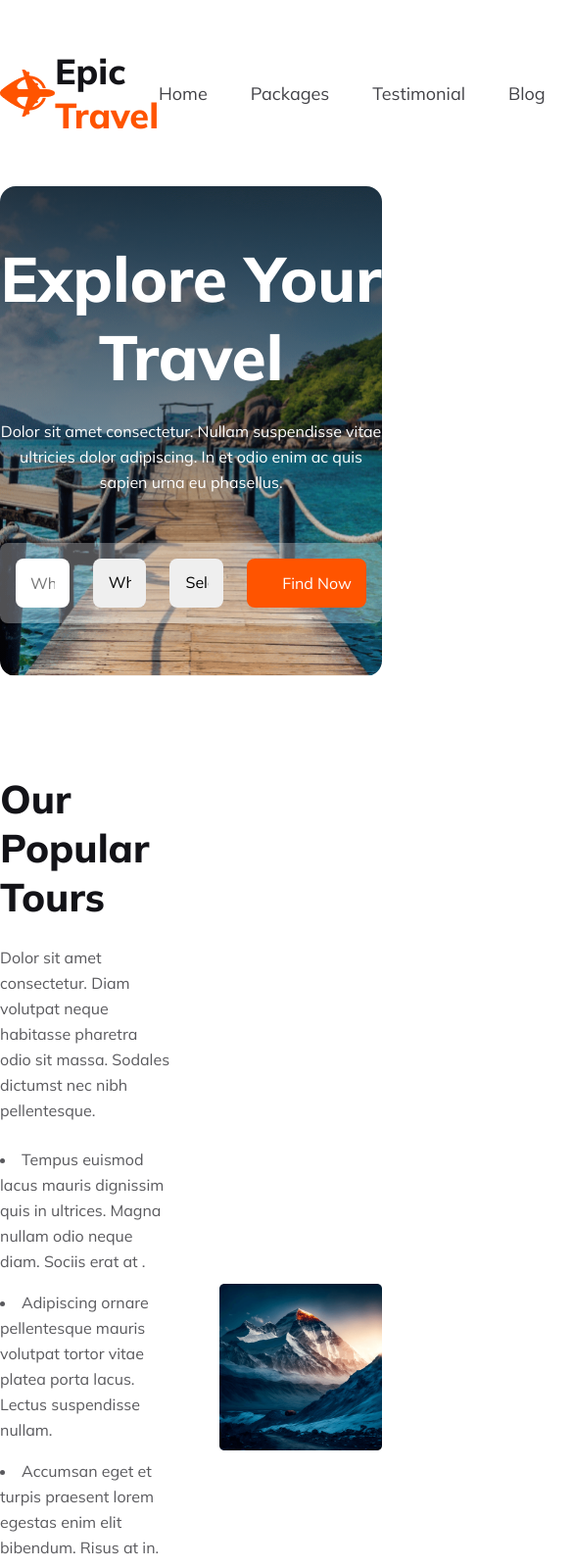
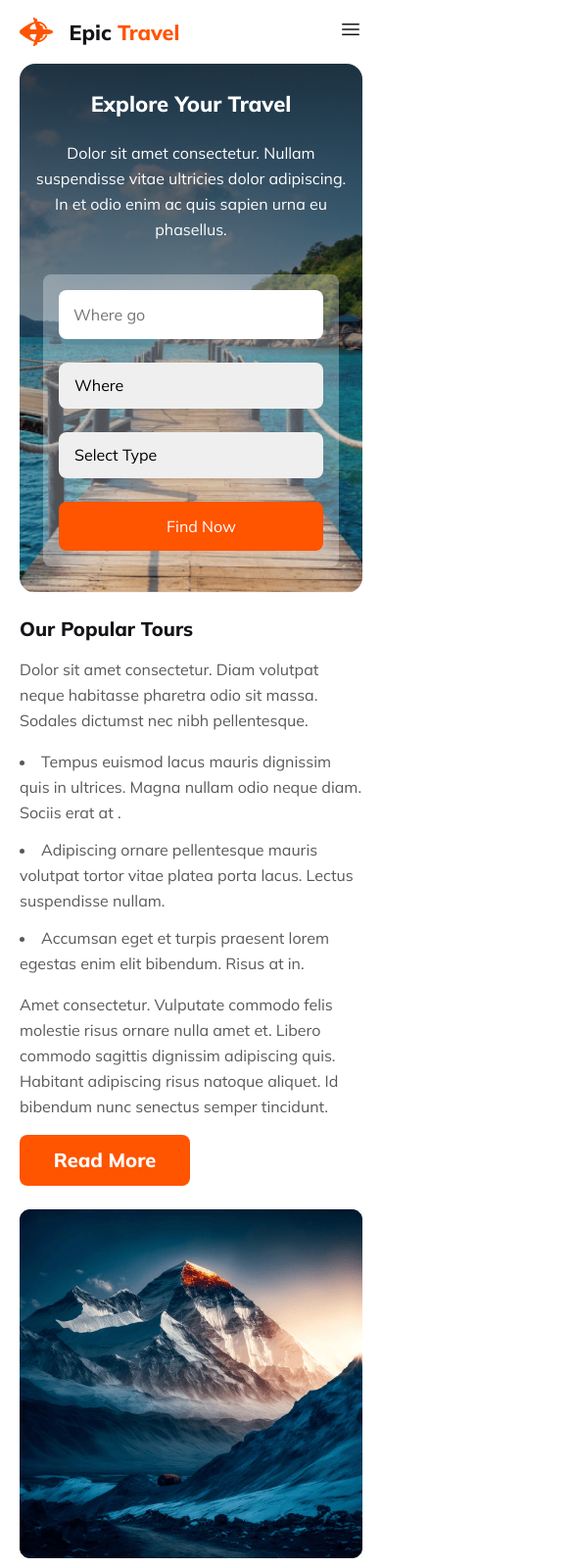
Before and after one commit to Zioun/B9A2-EPIC-TRAVLE, a plain HTML site: page index.html in a window 390 px wide. Shown: the top 1600 px of the page at 98% size, 585 px wide, since content can reach past the window. Drawn offline with Linux system fonts and the light colour scheme.

Commit message:
navbar section, banner section, popular section, destination section responsive complite

```diff
--- a/index.html
+++ b/index.html
@@ -24,6 +24,9 @@
                 <li><a href="#">Testimonial</a></li>
                 <li><a href="#">Blog</a></li>
                 <li><a href="#">Contact</a></li>
+            </div>
+            <div class="hamburger">
+                <img src="icons/hamburger.svg" alt="hamburger">
             </div>
         </nav>
         <!-- nav section end -->
@@ -112,7 +115,7 @@
         </section>
         <!-- destination section end -->
         <!-- choose section start-->
-        <section class="choose container">
+        <!-- <section class="choose container">
             <div class="choose_content">
                 <h1 class="section_title">Why Choose Us</h1>
                 <p class="section_para">Dolor sit amet consectetur. Diam volutpat neque habitasse pharetra odio sit massa. Sodales dictumst nec nibh pellentesque.</p>
@@ -134,10 +137,10 @@
                     <p>Amet consectetur. Vulputate commodo felis molestie risus  ornare nulla amet et. Libero commodo sagittis dignissim adipiscing quis. Habitant adipiscing risus natoque aliquet.</p>
                 </div>
             </div>
-        </section>
+        </section> -->
         <!-- choose section end -->
         <!-- deals section start-->
-        <section class="deals container">
+        <!-- <section class="deals container">
             <div class="deals_content">
                 <h1 class="section_title">Deals & Discounts</h1>
                 <p class="section_para">Dolor sit amet consectetur. Diam volutpat neque habitasse pharetra odio sit massa. Sodales dictumst nec nibh pellentesque.</p>
@@ -205,10 +208,10 @@
                     </div>
                 </div>
             </div>
-        </section>
+        </section> -->
         <!-- deals section end -->
         <!-- video section start -->
-        <section class="video container">
+        <!-- <section class="video container">
             <div class="video_content container">
                 <h1 class="section_title">A Simple Perfect Place To Get Lost</h1>
                 <p class="section_para">Amet consectetur. Vulputate commodo felis molestie risus  ornare nulla amet et. Libero commodo sagittis dignissim adipiscing quis.</p>
@@ -218,10 +221,10 @@
             <div class="video_video">
                 <video controls src="video/travel.mp4"></video>
             </div>
-        </section>
+        </section> -->
         <!-- video section end -->
         <!-- news letter section start -->
-        <section class="news_letter container">
+        <!-- <section class="news_letter container">
             <div class="news_letter_content">
                 <div class="news_letter_content_area">
                     <h2 class="small_title">Newsletter</h2>
@@ -241,12 +244,12 @@
                     <h2>Save up to 70%</h2>
                 </div>
             </div>
-        </section>
+        </section> -->
         <!-- news letter section end -->
     </main>
     <!-- main end -->
     <!-- footer section start -->
-    <footer>
+    <!-- <footer>
         <section class="footer container">
             <div class="footer_logo">
                 <img src="images/logo.png" alt="logo hero travel">
@@ -262,7 +265,7 @@
                 <hr>
                 <h6>2017, All Rights Reserved.</h6>
         </section>
-    </footer>
+    </footer> -->
     <!-- footer section end -->
 </body>
 </html>
--- a/style/style.css
+++ b/style/style.css
@@ -60,6 +60,7 @@
 nav{
     display: flex;
     justify-content: space-between;
+    align-items: center;
     margin: 50px 0;
 }
 nav .logo_area{
@@ -73,11 +74,11 @@ nav .logo_area h1{
     font-style: normal;
     font-weight: 800;
     line-height: normal;
+    margin-left: 17px;
 }
 nav .logo_area span{
     color: #FF5400;
     font-family: Mulish;
-    font-size: 36px;
     font-style: normal;
     font-weight: 800;
     line-height: normal;
@@ -103,6 +104,9 @@ nav .items_area li a{
     font-weight: 400;
     line-height: normal;
 
+}
+.hamburger{
+    display: none;
 }
 /* hero section start */
 .hero{
@@ -667,3 +671,103 @@ footer hr{
     line-height: normal;
 }
 /* footer section end */
+
+/* media query 1200px break point start*/
+@media screen and (max-width: 1200px){
+    .container{
+        max-width: 970px;
+    }
+}
+/* media query 1200px break point end*/
+
+/* media query 1024px break point start*/
+@media screen and (max-width: 1024px){
+    .container{
+        max-width: 740px;
+    }
+    .hamburger{
+        display: block;
+    }
+    nav .items_area{
+        display: none;
+    }
+    .popular {
+        flex-direction: column;
+    }
+    .popular_content{
+        width: 100%;
+    }
+    .popular_image{
+        width: 100%;
+    }
+}
+/* media query 1024px break point end*/
+/* media query 768px break point start*/
+@media screen and (max-width: 768px){
+    .container{
+        max-width: 500px;
+        padding: 0 20px;
+    }
+    nav {
+        margin: 18px 0;
+    }
+    .logo_area img{
+        height: 28.724px;
+        width: 33.516px;
+    }
+    .logo_area h1{
+        font-size: 21.543px !important;
+    }
+    .hero{
+        height: 540px;
+    }
+    .hero_area h1{
+        font-size: 22px;
+        margin-top: 0px;
+    }
+    .hero_area p{
+        margin-top: 8px;
+        margin-bottom: 32px;
+        padding: 0 16px;
+    }
+    .hero_area .hero_form{
+        flex-direction: column;
+        margin: 0 24px;
+    }
+    .section_title{
+        font-size: 20px;
+    }
+    .hero{
+        margin-bottom: 24px;
+    }
+    .popular_content p{
+        margin: 16px 0;
+    }
+    .popular_content li{
+        margin-bottom: 12px;
+    }
+    .button{
+        width: 174px;
+        height: 52px;
+    }
+    .popular{
+        gap: 24px;
+        margin-bottom: 24px;
+    }
+    .destination_content p {
+        margin-top: 16px;
+        margin-bottom: 16px;
+    }
+    .destination_area {
+        display: grid;
+        grid-template-columns: repeat(1, 1fr);
+        gap: 25px;
+        margin-bottom: 100px;
+    }
+    .destination_item{
+        grid-column: auto / span 7 !important;
+    }
+
+
+}
+/* media query 768px break point end*/
```
Also changed, not shown: icons/hamburger.svg (added).
